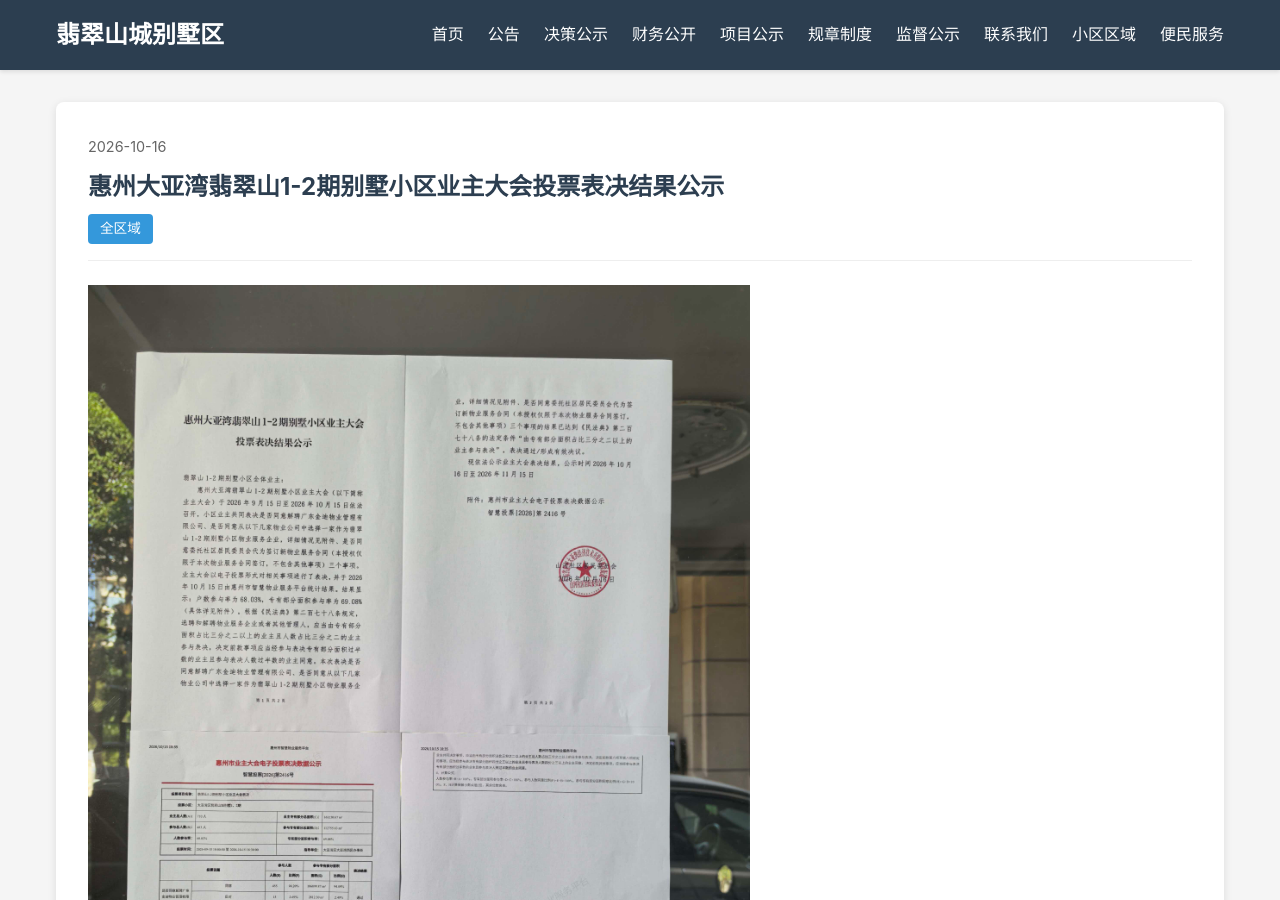
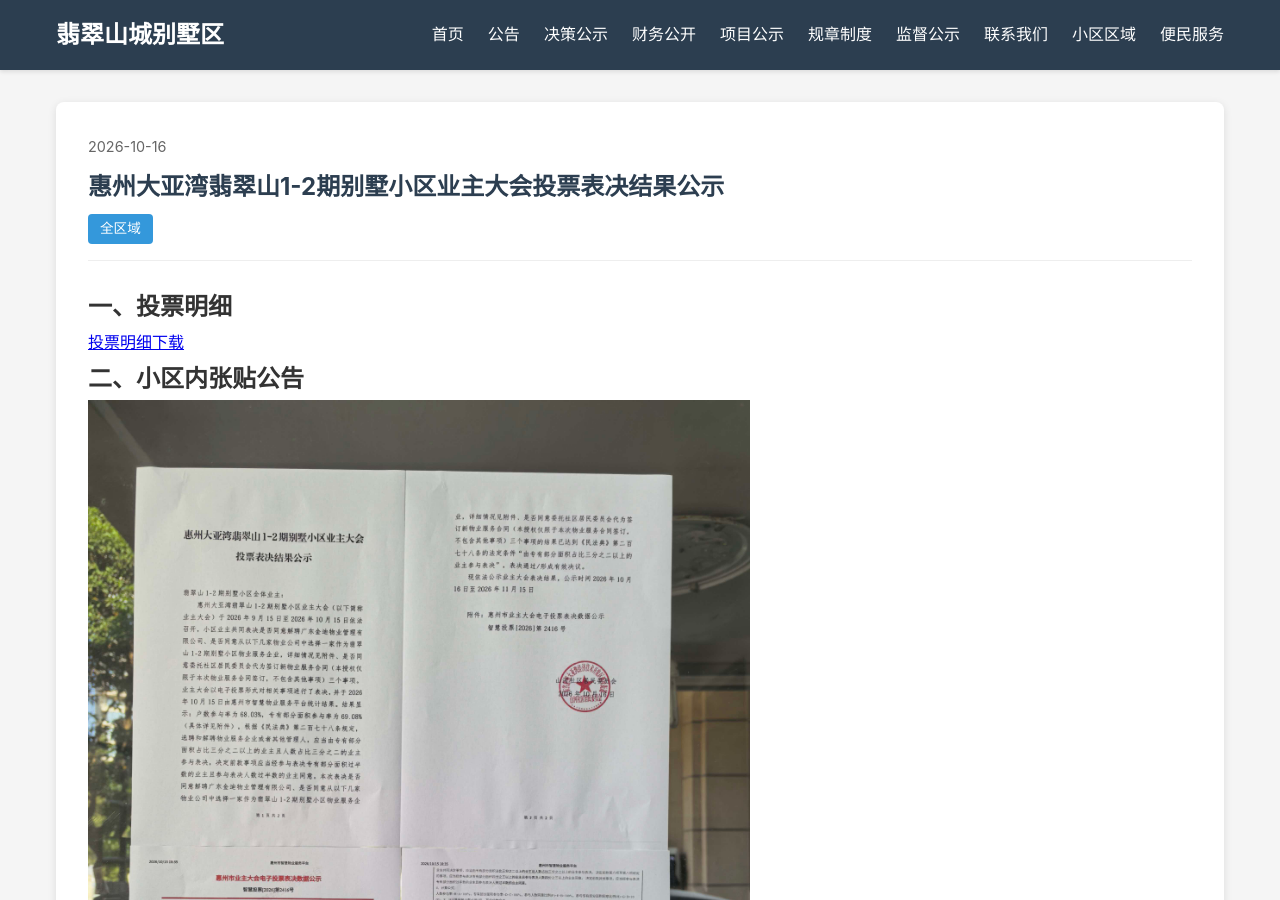
Before and after one commit to fcshan/fcshan.github.io, a Jekyll site: the page built from _decisions/20261015-meeting-results-02.md, in a window 1280 px wide and 900 px high. Built offline with Jekyll 4.4.1, drawn with Linux system fonts in a browser that asks for light colours; comment, search, counter and statistics services are not loaded.

Commit message:
decisions

```diff
--- a/_decisions/20261015-meeting-results-02.md
+++ b/_decisions/20261015-meeting-results-02.md
@@ -6,4 +6,10 @@ area: 全区域
 excerpt: 2026年9月15日召开业主大会，投票表决结果公示
 ---
 
+## 一、投票明细
+
+[投票明细下载](/assets/images/decisions/20261016/惠州市智慧物业服务平台.pdf)
+
+## 二、小区内张贴公告
+
 ![公示1](/assets/images/decisions/20261016/vote_result_doc.jpg){: style="max-width: 60%; height: auto;"}
```
Also changed, not shown: 1 other file.
